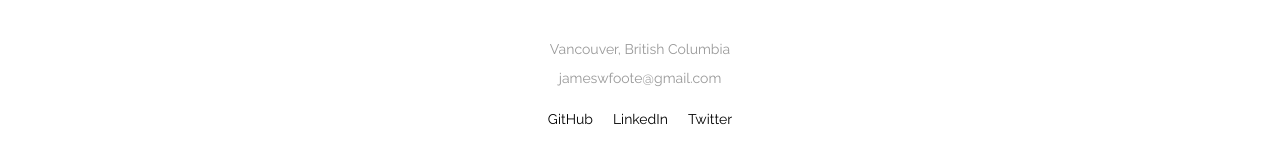
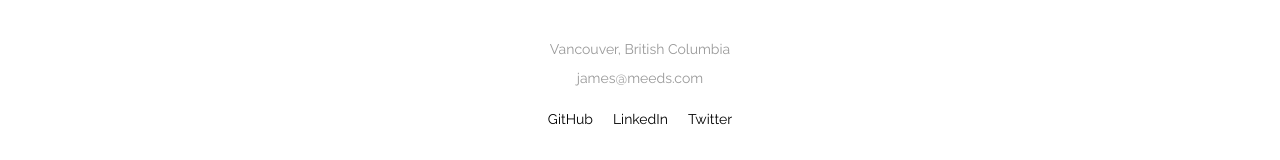
Before and after one commit to jameswfoote/personalsite, a Next.js app in the folder personal-site/: page /bookshelf in a window 1280 px wide. Shown: the part 2220-2380 px from the top of the page. Built offline with nearby package versions, Linux system fonts and the light colour scheme.

Commit message:
Update public contact email

```diff
--- a/personal-site/app/bookshelf/page.tsx
+++ b/personal-site/app/bookshelf/page.tsx
@@ -130,7 +130,7 @@ export default function Bookshelf() {
           <div style={{ marginBottom: '20px' }}>
             <p style={{ fontSize: '14px', color: '#999', marginBottom: '8px' }}>Vancouver, British Columbia</p>
             <p style={{ fontSize: '14px', color: '#999' }}>
-              <a href="mailto:jameswfoote@gmail.com" style={{ color: '#999', textDecoration: 'none' }}>jameswfoote@gmail.com</a>
+              <a href="mailto:james@meeds.com" style={{ color: '#999', textDecoration: 'none' }}>james@meeds.com</a>
             </p>
           </div>
           <div style={{ display: 'flex', justifyContent: 'center', gap: '20px', fontSize: '14px' }}>
--- a/personal-site/app/contact/page.tsx
+++ b/personal-site/app/contact/page.tsx
@@ -35,7 +35,7 @@ export default function Contact() {
             <div>
               <span style={{ fontWeight: '500' }}>Email</span>
               <span style={{ color: '#999', margin: '0 12px' }}>—</span>
-              <a href="mailto:jameswfoote@gmail.com" style={{ color: '#000', textDecoration: 'underline' }}>jameswfoote@gmail.com</a>
+              <a href="mailto:james@meeds.com" style={{ color: '#000', textDecoration: 'underline' }}>james@meeds.com</a>
             </div>
             <div>
               <span style={{ fontWeight: '500' }}>LinkedIn</span>
@@ -62,7 +62,7 @@ export default function Contact() {
           <div style={{ marginBottom: '20px' }}>
             <p style={{ fontSize: '14px', color: '#999', marginBottom: '8px' }}>Vancouver, British Columbia</p>
             <p style={{ fontSize: '14px', color: '#999' }}>
-              <a href="mailto:jameswfoote@gmail.com" style={{ color: '#999', textDecoration: 'none' }}>jameswfoote@gmail.com</a>
+              <a href="mailto:james@meeds.com" style={{ color: '#999', textDecoration: 'none' }}>james@meeds.com</a>
             </p>
           </div>
           <div style={{ display: 'flex', justifyContent: 'center', gap: '20px', fontSize: '14px' }}>
--- a/personal-site/app/page.tsx
+++ b/personal-site/app/page.tsx
@@ -8,6 +8,7 @@ export default function Home() {
     name: "James Foote",
     jobTitle: "Founder and CEO",
     description: "James Foote is a leading entrepreneur and researcher in health intelligence. He is the Founder and CEO of Meeds, a company pioneering safe, efficacious, and accessible health intelligence systems.",
+    email: "mailto:james@meeds.com",
     knowsAbout: ["Health Intelligence", "Artificial Intelligence", "Healthcare Technology", "Research"],
     worksFor: {
       "@type": "Organization",
@@ -71,7 +72,7 @@ export default function Home() {
           <div style={{ marginBottom: '20px' }}>
             <p style={{ fontSize: '14px', color: '#999', marginBottom: '8px' }}>Vancouver, British Columbia</p>
             <p style={{ fontSize: '14px', color: '#999' }}>
-              <a href="mailto:jameswfoote@gmail.com" style={{ color: '#999', textDecoration: 'none' }}>jameswfoote@gmail.com</a>
+              <a href="mailto:james@meeds.com" style={{ color: '#999', textDecoration: 'none' }}>james@meeds.com</a>
             </p>
           </div>
           <div style={{ display: 'flex', justifyContent: 'center', gap: '20px', fontSize: '14px' }}>
--- a/personal-site/app/publications/page.tsx
+++ b/personal-site/app/publications/page.tsx
@@ -54,7 +54,7 @@ export default function Publications() {
           <div style={{ marginBottom: '20px' }}>
             <p style={{ fontSize: '14px', color: '#999', marginBottom: '8px' }}>Vancouver, British Columbia</p>
             <p style={{ fontSize: '14px', color: '#999' }}>
-              <a href="mailto:jameswfoote@gmail.com" style={{ color: '#999', textDecoration: 'none' }}>jameswfoote@gmail.com</a>
+              <a href="mailto:james@meeds.com" style={{ color: '#999', textDecoration: 'none' }}>james@meeds.com</a>
             </p>
           </div>
           <div style={{ display: 'flex', justifyContent: 'center', gap: '20px', fontSize: '14px' }}>
```
